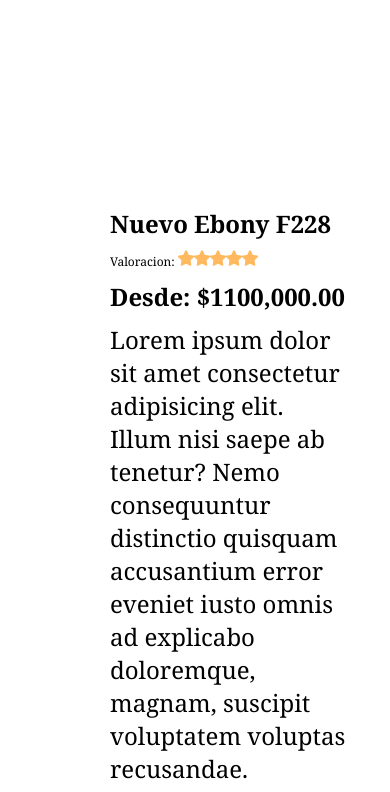
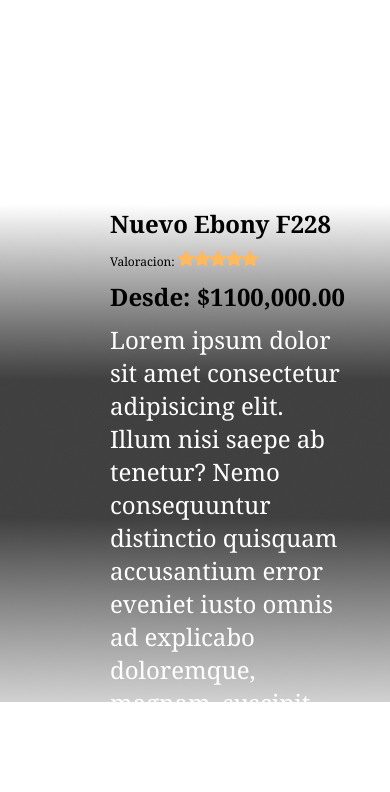
Before and after one commit to Walter-Iruegas/Project_Desktop_Mobile, a plain HTML site: page projectMobile_Desktop/src/index.html in a window 390 px wide. Shown: the part 1504-2296 px from the top of the page. Drawn offline with Linux system fonts and the light colour scheme.

Commit message:
updateImageMain

```diff
--- a/projectMobile_Desktop/css/style.scss
+++ b/projectMobile_Desktop/css/style.scss
@@ -156,7 +156,7 @@ main .section__main1 {
         main .section__main2 {
             display:flex;
             justify-content: space-around;
-
+            background-image: url(../image/backgound.png);
             .side__img  {
                 @include contentSize(500px, 400px);
                 margin: 100px;
@@ -173,6 +173,7 @@ main .section__main1 {
                     flex-wrap: wrap;
                     font-size: 24px;
                     margin: 10px 25px 10px 10px;
+                    color: $colorWhite;
                 }
 
                 ul {
```
Also changed, not shown: projectMobile_Desktop/css/style.css, projectMobile_Desktop/image/backgound.png (added), 1 other file.
